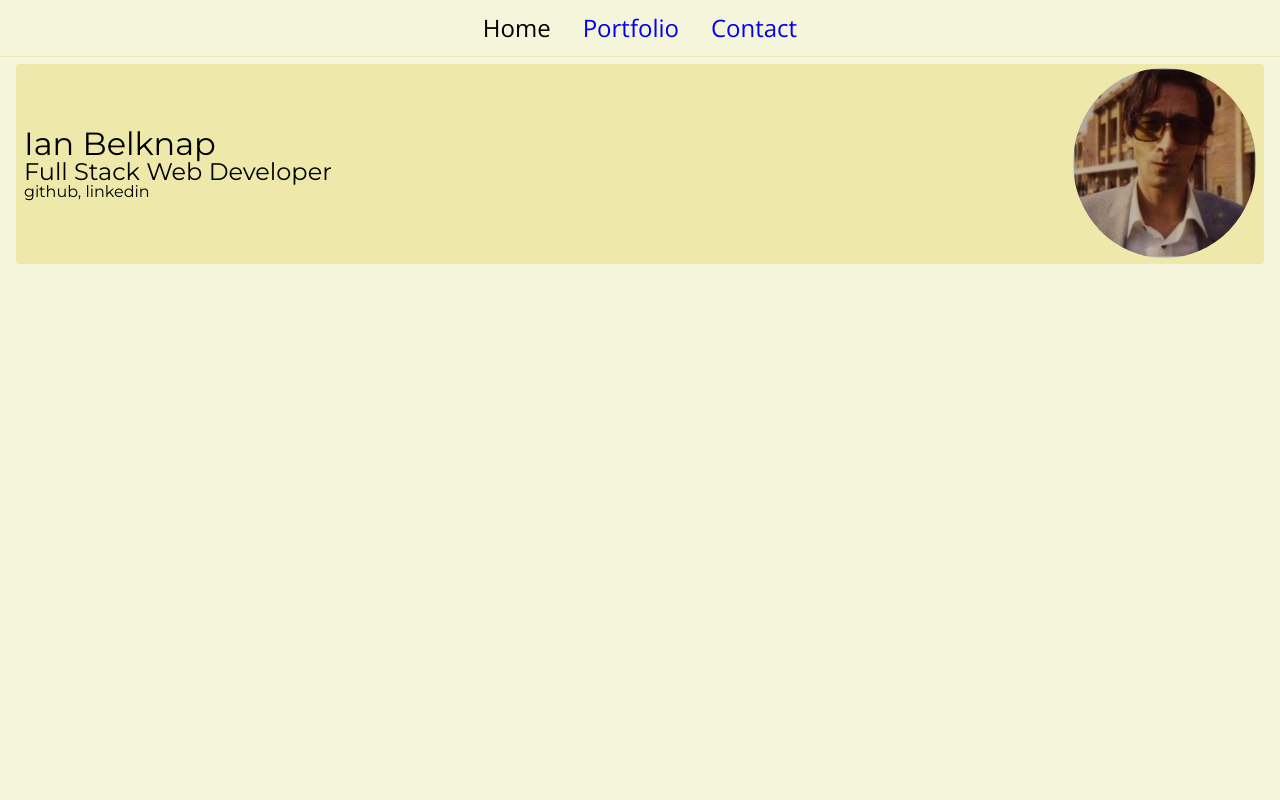
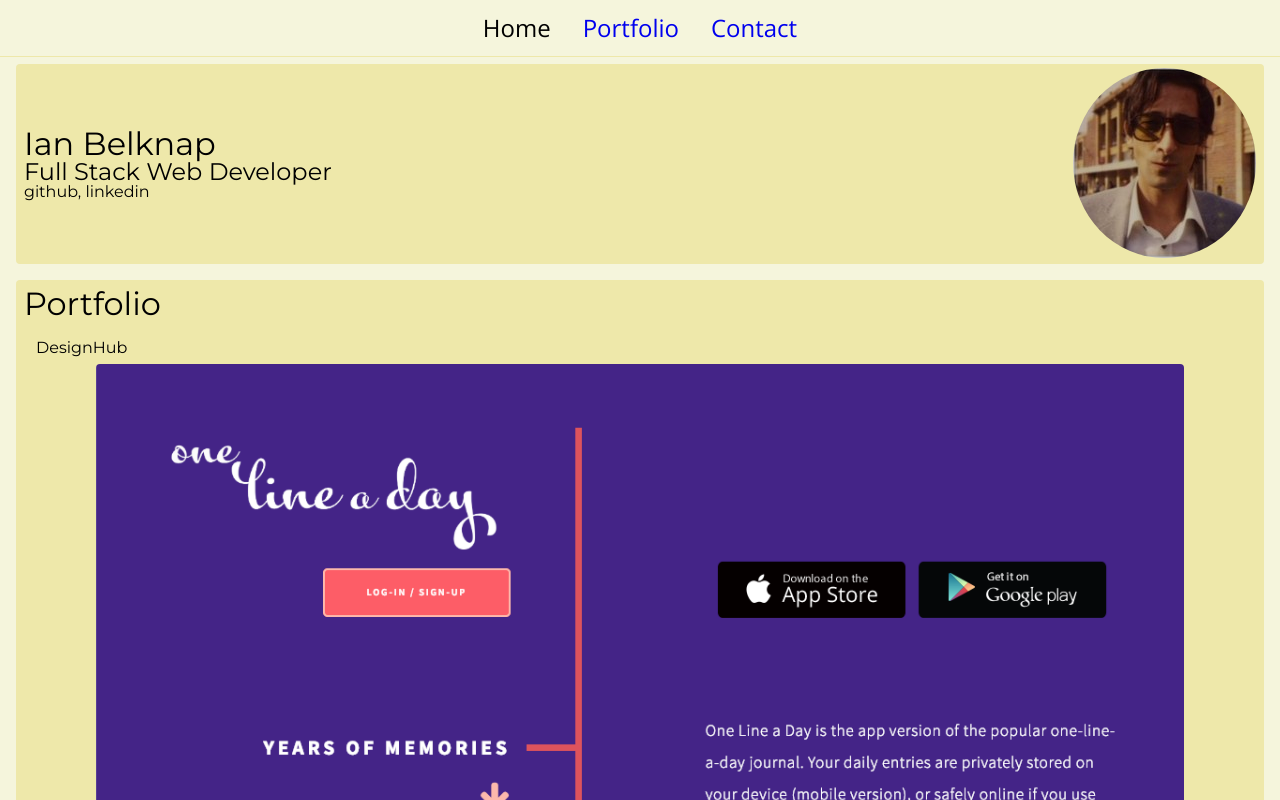
Before and after one commit to Ian84Be/portfolio-react, a React (Create React App) app: page / in a window 1280 px wide. Shown: the top 800 px of the page. Built offline with nearby package versions, Linux system fonts and the light colour scheme.

Commit message:
scaffold Portfolio and cards

```diff
--- a/src/App.js
+++ b/src/App.js
@@ -2,6 +2,7 @@
 import { BrowserRouter as Router, Route, Switch } from 'react-router-dom';
 import Home from './components/Home';
 import NavBar from './components/NavBar';
+import Portfolio from './components/Portfolio';
 import './scss/App.scss';
 
 function App() {
@@ -12,9 +13,8 @@
           <NavBar />
         </header>
         <main className="App__body">
-          <Switch>
-            <Route path="/" component={Home} />
-          </Switch>
+          <Home />
+          <Portfolio />
         </main>
       </div>
     </Router>
--- /dev/null
+++ b/src/components/Portfolio.js
@@ -0,0 +1,37 @@
+import React from 'react';
+import thumbnail from '../onelineaday.png';
+import '../scss/Portfolio.scss';
+
+const Portfolio = () => {
+  return (
+    <div id="portfolio" className="Portfolio">
+      <header>
+        <h3>Portfolio</h3>
+      </header>
+      <section className="Portfolio__body">
+        <div className="Portfolio__card">
+          <header>DesignHub</header>
+          <div className="Portfolio__card-body">
+            <img src={thumbnail} alt="thumbnail" />
+          </div>
+        </div>
+
+        <div className="Portfolio__card">
+          <header>WordUp</header>
+          <div className="Portfolio__card-body">
+            <img src={thumbnail} alt="thumbnail" />
+          </div>
+        </div>
+
+        <div className="Portfolio__card">
+          <header>One Line A Day</header>
+          <div className="Portfolio__card-body">
+            <img src={thumbnail} alt="thumbnail" />
+          </div>
+        </div>
+      </section>
+    </div>
+  );
+};
+
+export default Portfolio;
--- a/src/scss/App.scss
+++ b/src/scss/App.scss
@@ -21,7 +21,9 @@
   }
 
   .App__body {
+    align-items: center;
     display: flex;
+    flex-direction: column;
     font-size: 1rem;
     font-family: 'Montserrat', sans-serif;
     margin: 4rem 1rem;
--- a/src/scss/NavBar.scss
+++ b/src/scss/NavBar.scss
@@ -1,8 +1,9 @@
 .NavBar {
   align-items: center;
-  justify-content: center;
+  background: beige;
   border-bottom: 1px solid palegoldenrod;
   display: flex;
+  justify-content: center;
   left: 0;
   overflow: scroll;
   padding: 1rem 0;
--- /dev/null
+++ b/src/scss/Portfolio.scss
@@ -0,0 +1,41 @@
+.Portfolio {
+  background: palegoldenrod;
+  border-radius: 4px;
+  margin-top: 16px;
+  padding: 8px;
+  width: 100%;
+}
+
+.Portfolio header {
+  display: flex;
+  h3 {
+    font-size: 2rem;
+  }
+}
+
+.Portfolio__body {
+  display: flex;
+  flex-direction: column;
+  padding: 8px;
+}
+
+.Portfolio__card {
+  // align-items: center;
+  // border: 1px solid blue;
+  display: flex;
+  flex-direction: column;
+  padding: 4px;
+  header {
+    margin: 8px 0;
+  }
+  .Portfolio__card-body {
+    align-items: center;
+    display: flex;
+    flex-direction: column;
+    img {
+      border-radius: 4px;
+      object-fit: cover;
+      width: 90%;
+    }
+  }
+}
```
Also changed, not shown: src/onelineaday.png (added).
